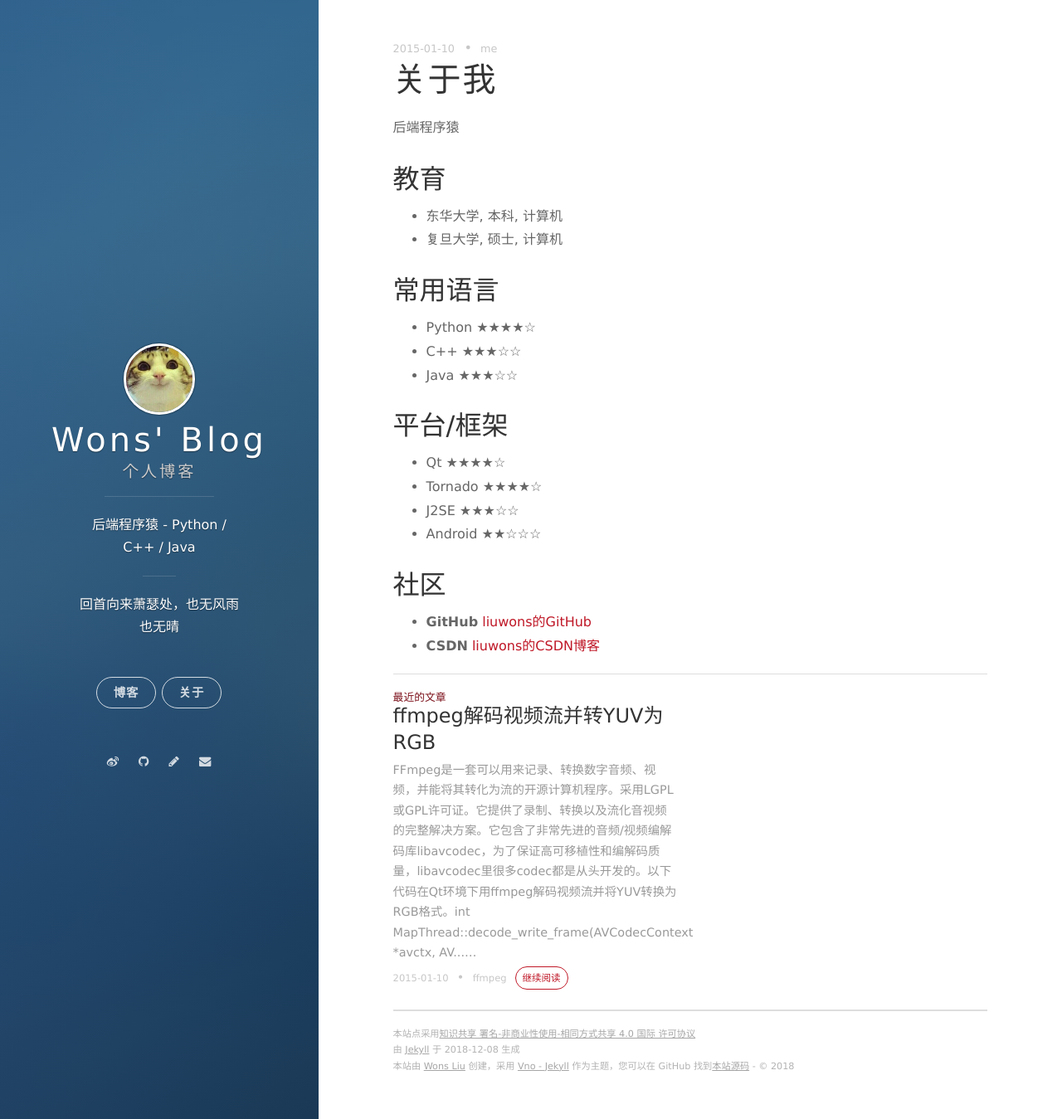
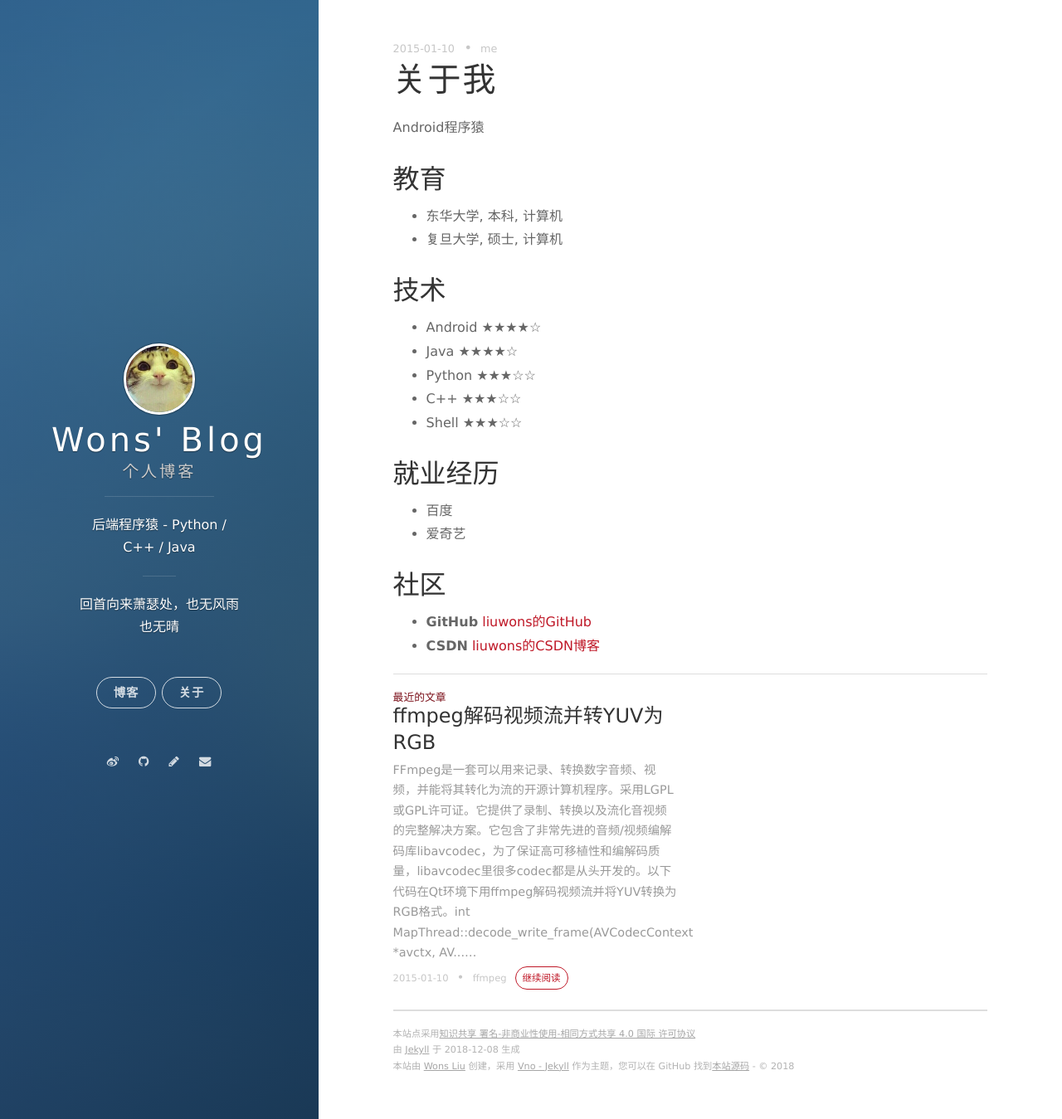
Before and after one commit to liuwons/blog, a Jekyll site: the page built from _posts/2015-01-01-about_me.md, in a window 1280 px wide and 1349 px high. Shown: the whole window at 83% size. Built offline with Jekyll 4.4.1, drawn with Linux system fonts in a browser that asks for light colours; nearby versions of some CDN libraries; comment, search, counter and statistics services are not loaded.

Commit message:
update post

```diff
--- a/_posts/2015-01-01-about_me.md
+++ b/_posts/2015-01-01-about_me.md
@@ -6,25 +6,26 @@ categories: tech
 tags: me
 ---
 
-后端程序猿
+Android程序猿
 
 ## 教育
 
 - 东华大学, 本科, 计算机
 - 复旦大学, 硕士, 计算机
 
-## 常用语言
+## 技术
 
-- Python ★★★★☆
+- Android ★★★★☆
+- Java ★★★★☆
+- Python ★★★☆☆
 - C++ ★★★☆☆
-- Java ★★★☆☆
+- Shell ★★★☆☆
 
-## 平台/框架
+## 就业经历
 
-- Qt ★★★★☆
-- Tornado ★★★★☆
-- J2SE ★★★☆☆
-- Android ★★☆☆☆
+- 百度
+- 爱奇艺
+
 
 ## 社区
 
```
Also changed, not shown: _posts/2015-01-13-install-windows7-with-usb.md (deleted, +0 -23 lines), _posts/2015-01-30-java-send-post.md (deleted, +0 -76 lines).
